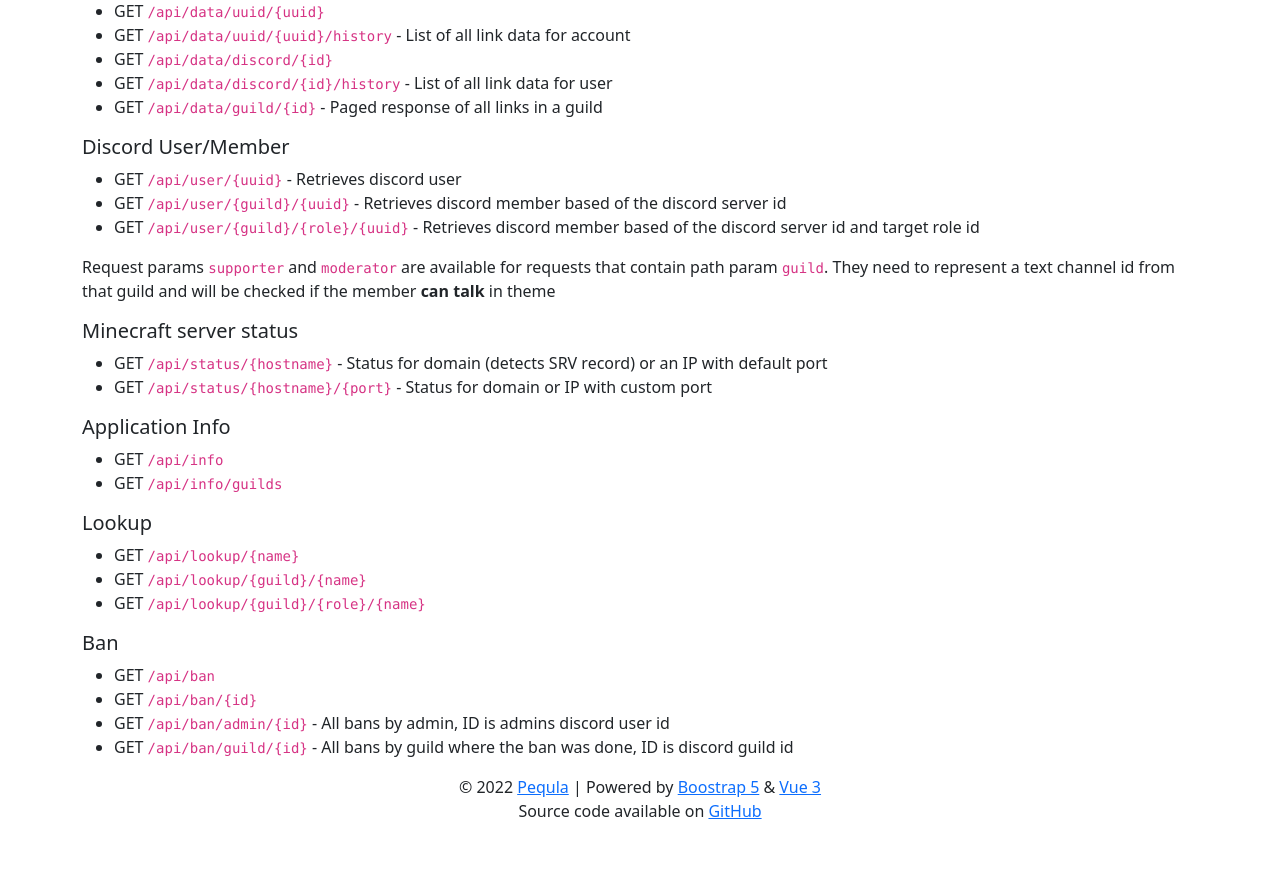
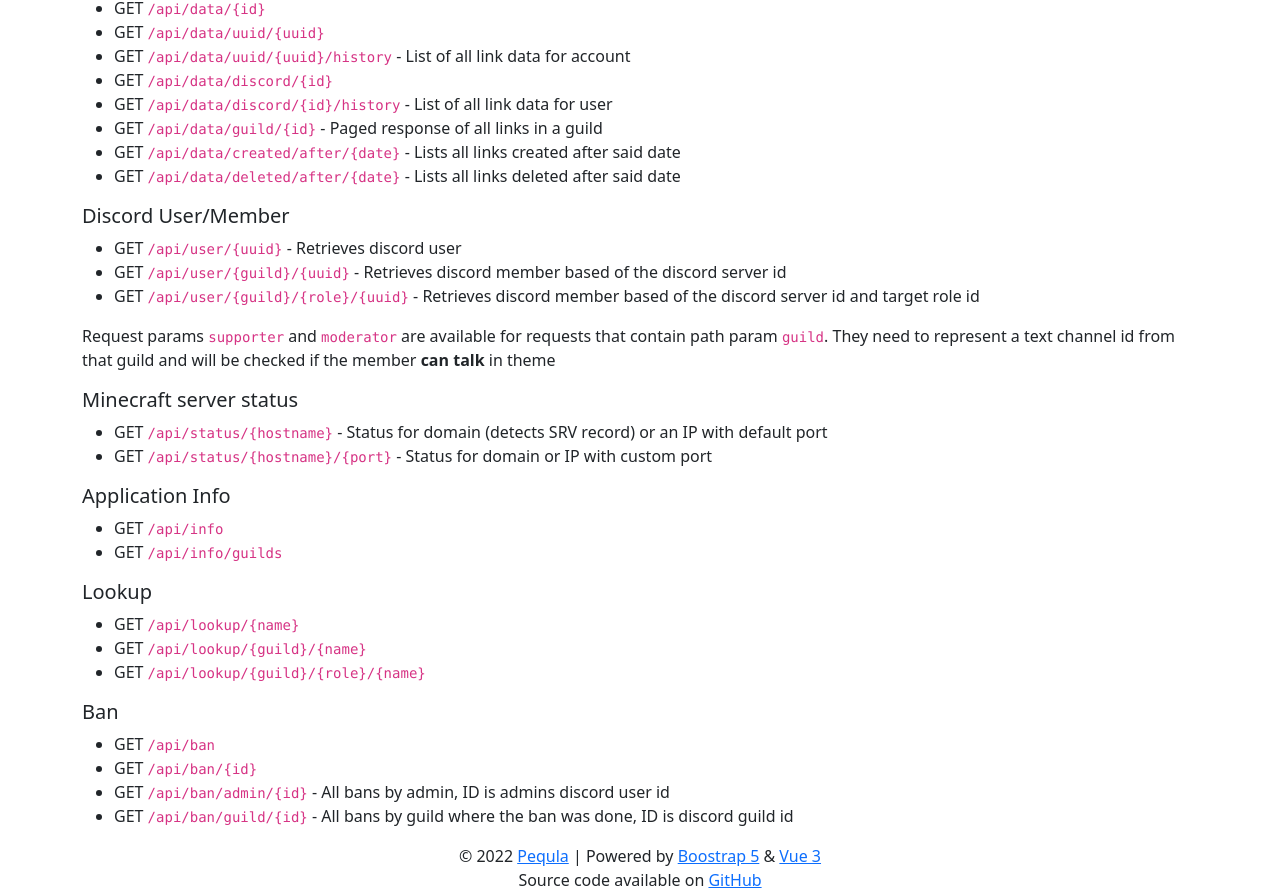
Before and after one commit to Pequla/data-vue, a Vue app: page /docs/link in a window 1280 px wide. Shown: the part 812-1704 px from the top of the page. Before the commit the page ends 1635 px from the top, so only its background shows below. Built offline with nearby package versions, Linux system fonts and the light colour scheme.

Commit message:
Add new endpoints to link docs

```diff
--- a/src/views/docs/CacheView.vue
+++ b/src/views/docs/CacheView.vue
@@ -21,7 +21,8 @@
     <p>Application supports a big list of endpoints with loads of customization to suite everyone&#39;s needs</p>
     <blockquote>
       <p>Any endpoint that supports pagination can be manipulated using query params <code>page</code>,
-                <code>size</code> and <code>sort</code></p>
+        <code>size</code> and <code>sort</code>
+      </p>
       <p>Example usage: <code>?page=3&amp;size=12&amp;sort=id.desc</code></p>
     </blockquote>
     <ul>
--- a/src/views/docs/LinkView.vue
+++ b/src/views/docs/LinkView.vue
@@ -38,6 +38,8 @@
             <li>GET <code>/api/data/discord/{id}</code></li>
             <li>GET <code>/api/data/discord/{id}/history</code> - List of all link data for user</li>
             <li>GET <code>/api/data/guild/{id}</code> - Paged response of all links in a guild</li>
+            <li>GET <code>/api/data/created/after/{date}</code> - Lists all links created after said date</li>
+            <li>GET <code>/api/data/deleted/after/{date}</code> - Lists all links deleted after said date</li>
         </ul>
         <h5 id="discord-user-member">Discord User/Member</h5>
         <ul>
```
Lines whose indentation alone changed are shown as unchanged.
